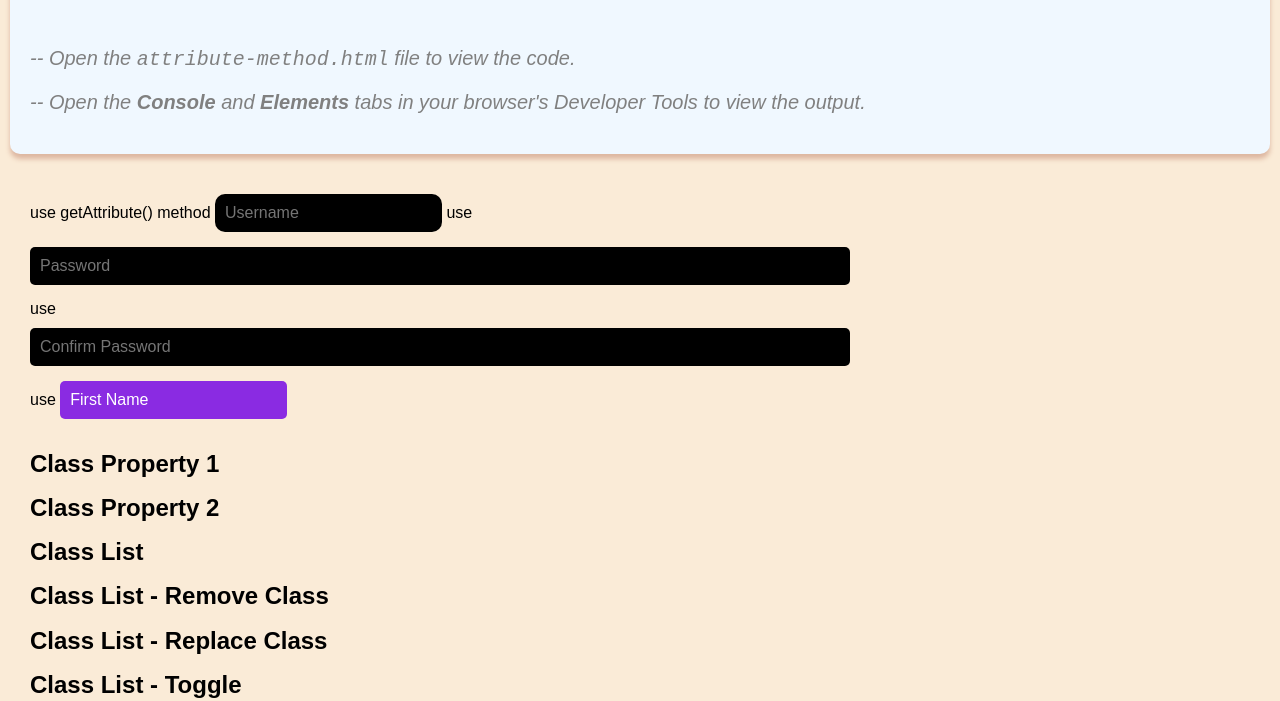
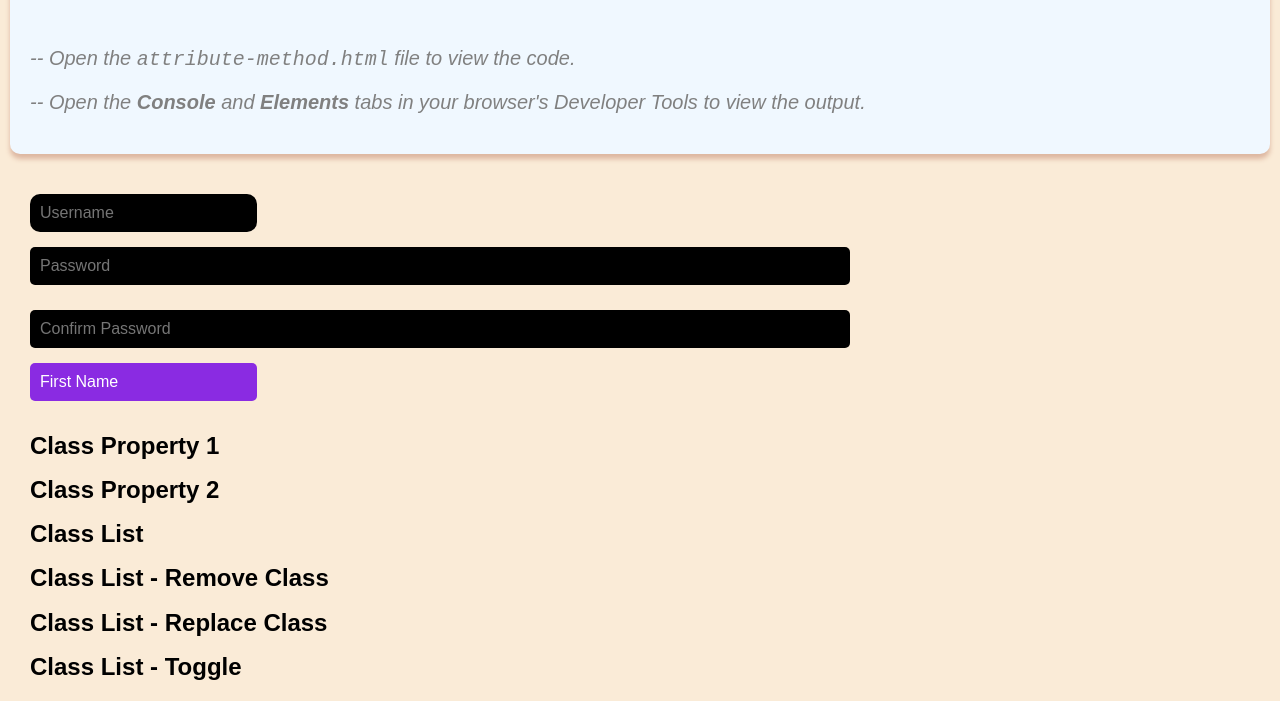
Before and after one commit to stgoshitha/JavaScript-Tutorials, a plain HTML site: page attribute-method.html in a window 1280 px wide. Shown: the part 99-800 px from the top of the page. Drawn offline with Linux system fonts and the light colour scheme.

Commit message:
update : attribute-method.html file

```diff
--- a/attribute-method.html
+++ b/attribute-method.html
@@ -173,13 +173,13 @@
 
   <div class="container_sub">
 
-    use getAttribute() method
+
     <input type="text" id="username" placeholder="Username">
-    use
+
     <input type="text" id="password" placeholder="Password">
-    use
+
     <input type="text" id="conPassword" placeholder="Confirm Password">
-    use
+
     <input type="text" id="fname" placeholder="First Name">
 
 
```
